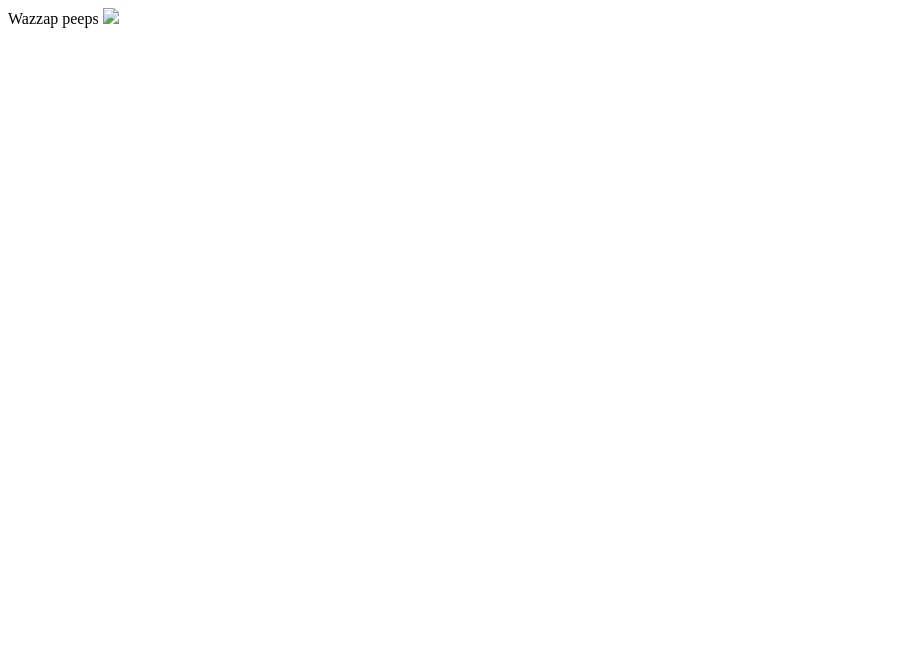
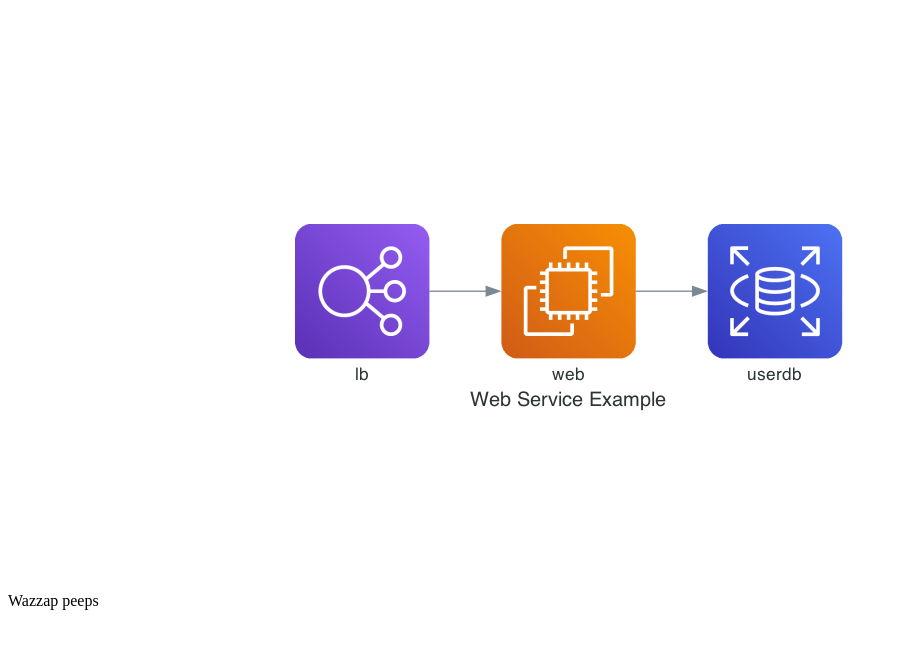
Before and after one commit to GinaRJ/GinaRJ.github.io, a plain HTML site: page index.html in a window 1280 px wide. Shown: the whole page, without its empty margins (0-897 px from the left). Drawn offline with Linux system fonts and the light colour scheme.

Commit message:
Update img src

```diff
--- a/index.html
+++ b/index.html
@@ -1,2 +1,2 @@
 Wazzap peeps
-<img src="Concept Diagrams/src/web_service_example.png">
+<img src="Concept_Diagrams/src/web_service_example.png">
```
